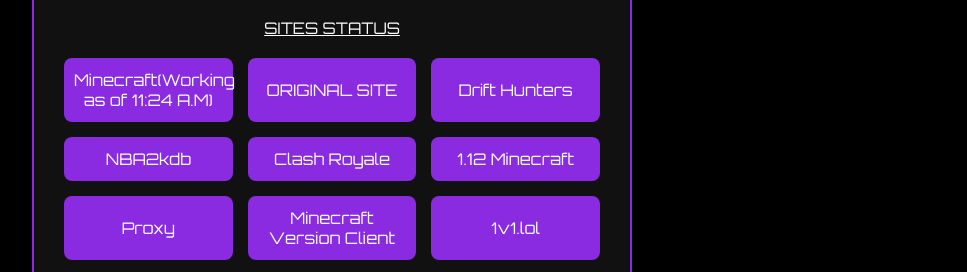
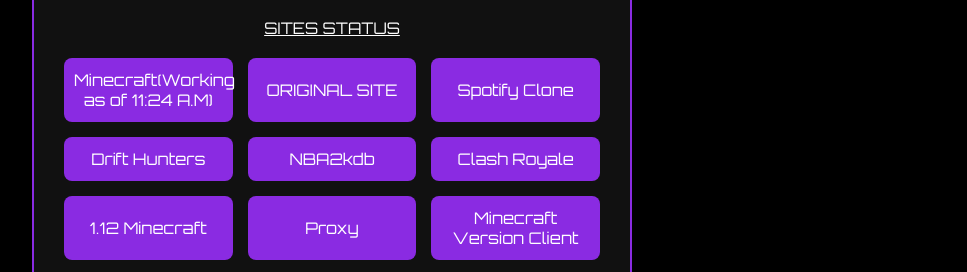
Before and after one commit to sckurvy/superdupercool, a plain HTML site: page index.html in a window 1280 px wide. Shown: the part 504-776 px from the top of the page, without its empty margins (308-1275 px from the left). Drawn offline with Linux system fonts and the light colour scheme.

Commit message:
Update index.html

```diff
--- a/index.html
+++ b/index.html
@@ -268,6 +268,7 @@
     const websites = [
       { name: "Minecraft(Working as of 11:24 A.M)", url: "https://x.mess.eu.org/" },
       { name: "ORIGINAL SITE", url: "https://superduperog.netlify.app/" },
+      { name: "Spotify Clone", url: "https://spotify-clone-oguz3.web.app/" },
       { name: "Drift Hunters", url: "https://htmlxm.github.io/h/drift-hunters/" },
       { name: "NBA2kdb", url: "https://2kdb.net/" },
       { name: "Clash Royale", url: "https://www.bgames.com/game/clash-royale-online/" },
```
